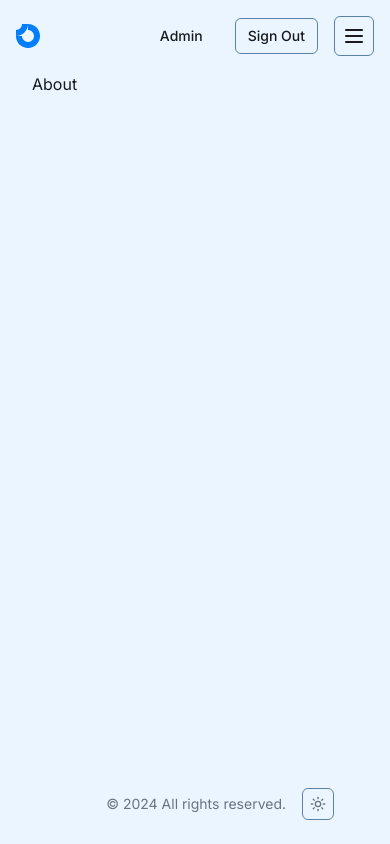
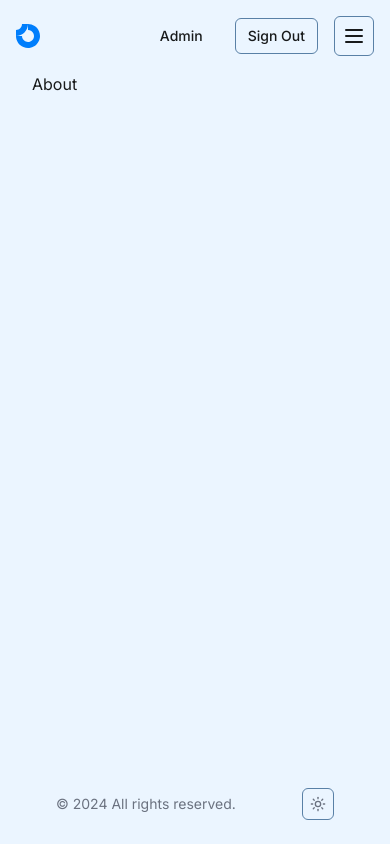
Before and after one commit to daffaputradamar/ecosystem-bmw, a Next.js app: page /about in a window 390 px wide. Built offline with nearby package versions, Linux system fonts and the light colour scheme.

Commit message:
fix navbar and footer styling

```diff
--- a/src/app/_components/Product.tsx
+++ b/src/app/_components/Product.tsx
@@ -12,8 +12,7 @@ export default function Product({ product }: any) {
                 alt={product.description}
                 width={500}
                 height={500}
-                className="object-cover w-full h-64"
-                style={{ aspectRatio: "500/500", objectFit: "cover" }}
+                className="object-cover w-full h-64 aspect-square"
             />
             <div className="p-4 bg-card">
                 <h3 className="text-xl font-bold">{product.name}</h3>
--- a/src/app/products/[id]/page.tsx
+++ b/src/app/products/[id]/page.tsx
@@ -34,9 +34,6 @@ export default function ProductDetails({ params }: { params: { id: number } }) {
   async function onShareHandler() {
     const response = await fetch(product.image);
     const blob = await response.blob();
-
-    console.log(blob);
-
 
     let filename = 'product-image.jpg'; // Default filename
     let fileType = blob.type || 'image/jpeg'; // Default file type
--- a/src/components/Footer/footer.tsx
+++ b/src/components/Footer/footer.tsx
@@ -5,16 +5,14 @@ import LogoIcon from "../icons/logo"
 export default function Footer() {
   return (
     <footer className="p-6 md:p-12 w-full">
-      <div className="container max-w-7xl flex items-center gap-6 justify-end md:justify-between">
+      <div className="container max-w-7xl flex items-center gap-6 md:justify-between">
         <Link className="hidden md:flex items-center gap-2" href="#">
           <LogoIcon className="h-6 w-6 text-primary" />
           <span className="text-sm font-medium">Ecosystem BMW</span>
         </Link>
-        <div className="flex">
-          <div className="flex items-center gap-4 text-sm text-gray-500 dark:text-gray-400">
-            <p>© {new Date().getFullYear()} All rights reserved.</p>
-            <ModeToggle />
-          </div>
+        <div className="flex-1 flex items-center justify-between md:justify-end gap-4 text-sm text-gray-500 dark:text-gray-400">
+          <p>© {new Date().getFullYear()} All rights reserved.</p>
+          <ModeToggle />
         </div>
       </div>
     </footer>
--- a/src/components/Navbar/navbar.tsx
+++ b/src/components/Navbar/navbar.tsx
@@ -94,7 +94,7 @@ export default function Navbar() {
                                 <div className="flex flex-col justify-between h-full">
                                     <div className="grid gap-2 py-6">
                                         {menus.map((menu) => {
-                                            const isActive = pathName === menu.path || pathName.startsWith(menu.path);
+                                            const isActive = pathName === menu.path
 
                                             return (
                                                 <Link key={menu.path} className={`flex w-full items-center py-2 px-3 text-lg font-semibold ${isActive ? "bg-primary rounded-md text-primary-foreground" : ""}`} href={menu.path}>
```
